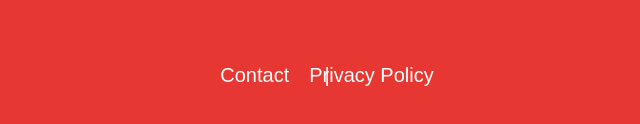
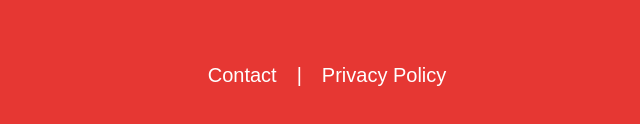
Before and after one commit to hotlabs-technology/hotlabs-technology.github.io, a plain HTML site: page index.html in a window 1280 px wide. Shown: the part 574-698 px from the top of the page, 313-953 px from the left. Drawn offline with Linux system fonts and the light colour scheme.

Commit message:
fixing links position

```diff
--- a/index.html
+++ b/index.html
@@ -12,7 +12,7 @@
         <img src="logo.png" alt="Hotlabs Technology Logo">
         <div class="links">
             <a href="mailto:hello@hotlabs.tech">Contact</a>
-            <div class="divider">|</div>
+            <span class="divider">|</span>
             <a href="privacy_policy.html">Privacy Policy</a>
         </div>
     </div>
--- a/style.css
+++ b/style.css
@@ -28,19 +28,14 @@ img {
     font-size: 15pt;
     display: flex;
     align-items: center;
-    justify-content: space-between;
-    width: fit-content;
-    position: relative;
+    justify-content: center;
 }
 
 .divider {
-    position: absolute;
-    top: 50%;
-    left: 50%;
-    transform: translate(-50%, -50%);
+    margin: 0 10px;
 }
 
-.links a, .links span {
+.links a {
     color: white;
     text-decoration: none;
     margin: 0 10px;
```
